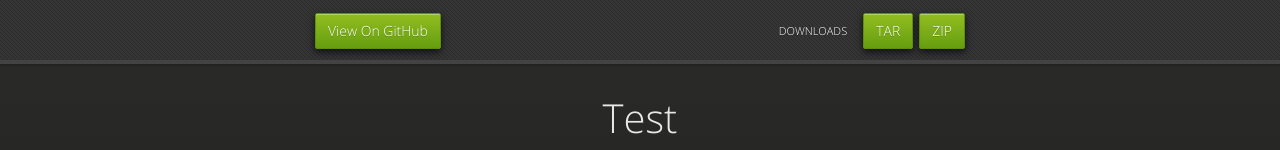
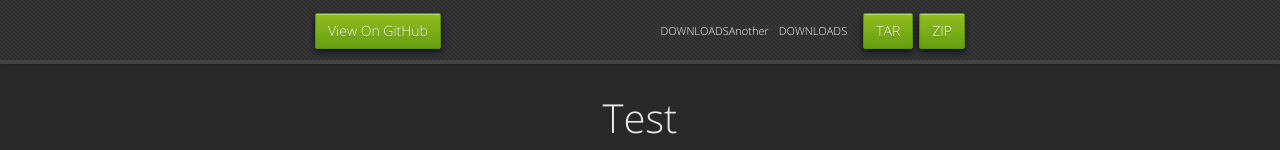
Before and after one commit to lianggaolin/test, a plain HTML site: page index.html in a window 1280 px wide. Shown: the top 150 px of the page. Drawn offline with nearby package versions, Linux system fonts and the light colour scheme.

Commit message:
我是普宁

```diff
--- a/index.html
+++ b/index.html
@@ -24,6 +24,7 @@
           <li class="downloads"><a href="https://github.com/lianggaolin/test/zipball/master">ZIP</a></li>
           <li class="downloads"><a href="https://github.com/lianggaolin/test/tarball/master">TAR</a></li>
           <li class="title">DOWNLOADS</li>
+          <li class="title">DOWNLOADSAnother</li>
         </nav>
       </div><!-- end header -->
 
```
